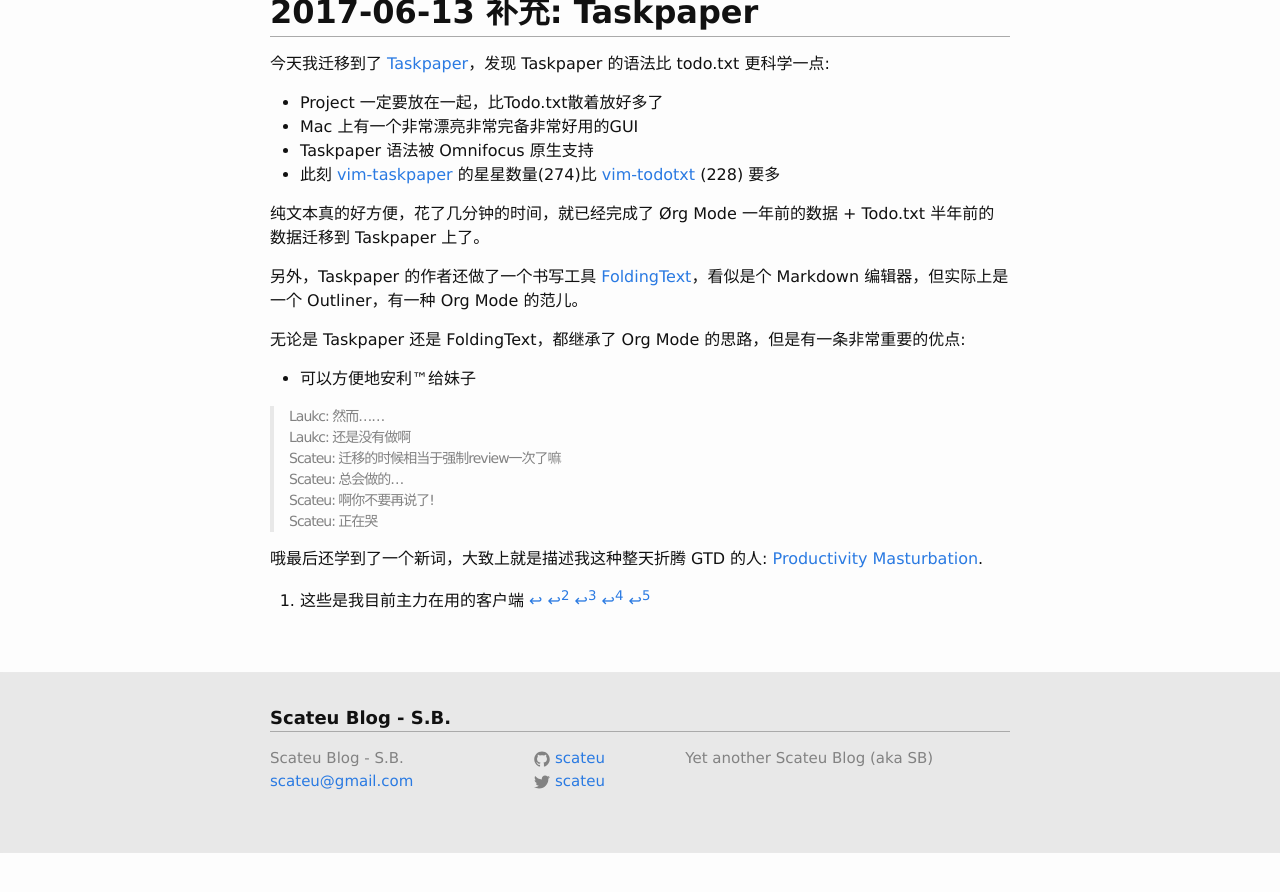
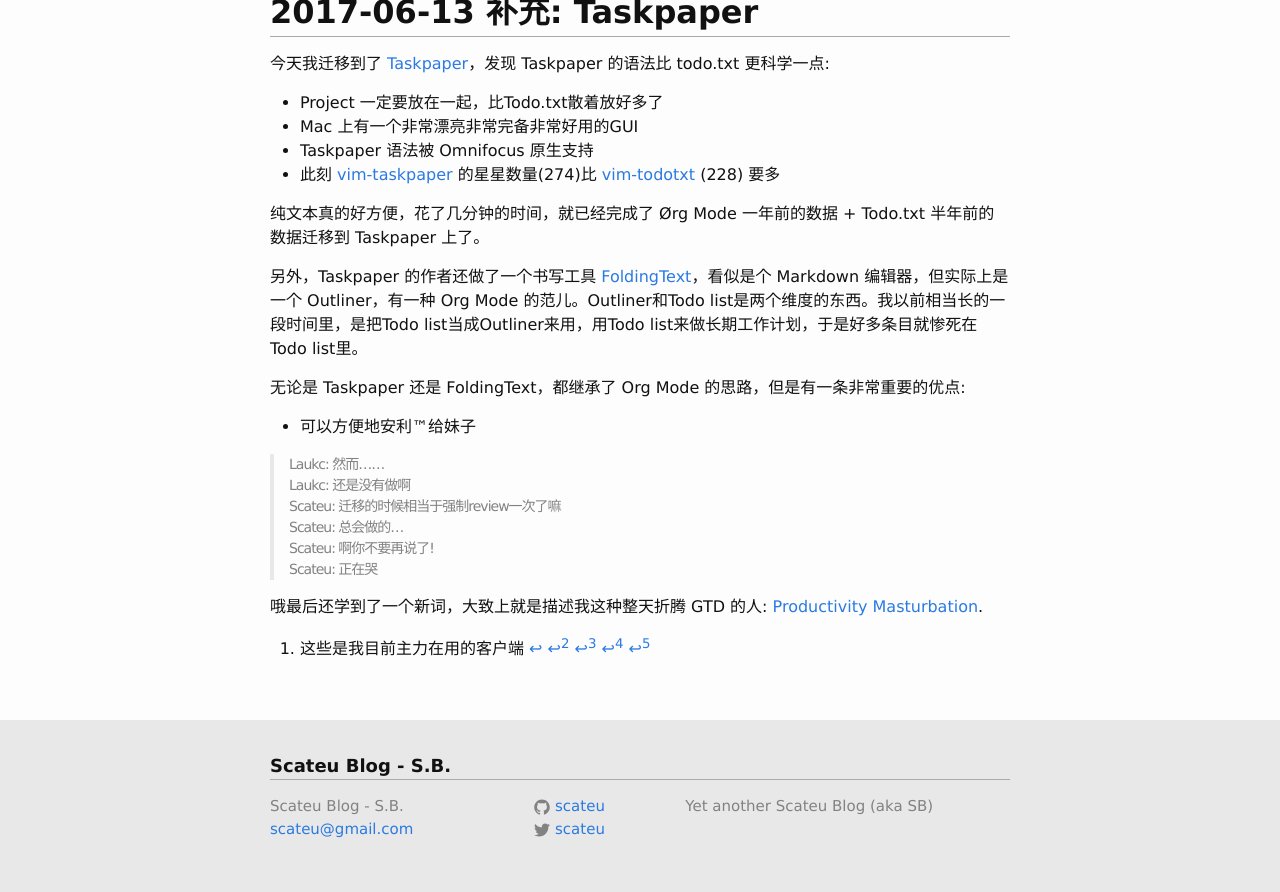
Before and after one commit to scateu/scateu.github.io, a Jekyll site: the page built from _posts/2017-01-11-todo-txt.md, in a window 1280 px wide and 900 px high, scrolled down 5364 px. Shown: the top 892 px of the window. Built offline with Jekyll 4.4.1, drawn with Linux system fonts in a browser that asks for light colours; nearby versions of some CDN libraries; comment, search, counter and statistics services are not loaded; before the commit the page ends 6216 px from its top, so only the background shows below that.

Commit message:
Sun Jun 18 00:56:13 CST 2017

```diff
--- a/_posts/2017-01-11-todo-txt.md
+++ b/_posts/2017-01-11-todo-txt.md
@@ -196,7 +196,7 @@
 
 纯文本真的好方便，花了几分钟的时间，就已经完成了 Ørg Mode 一年前的数据 + Todo.txt 半年前的数据迁移到 Taskpaper 上了。
 
-另外，Taskpaper 的作者还做了一个书写工具 [FoldingText](http://www.foldingtext.com/)，看似是个 Markdown 编辑器，但实际上是一个 Outliner，有一种 Org Mode 的范儿。
+另外，Taskpaper 的作者还做了一个书写工具 [FoldingText](http://www.foldingtext.com/)，看似是个 Markdown 编辑器，但实际上是一个 Outliner，有一种 Org Mode 的范儿。Outliner和Todo list是两个维度的东西。我以前相当长的一段时间里，是把Todo list当成Outliner来用，用Todo list来做长期工作计划，于是好多条目就惨死在Todo list里。
 
 无论是 Taskpaper 还是 FoldingText，都继承了 Org Mode 的思路，但是有一条非常重要的优点:
 
```
